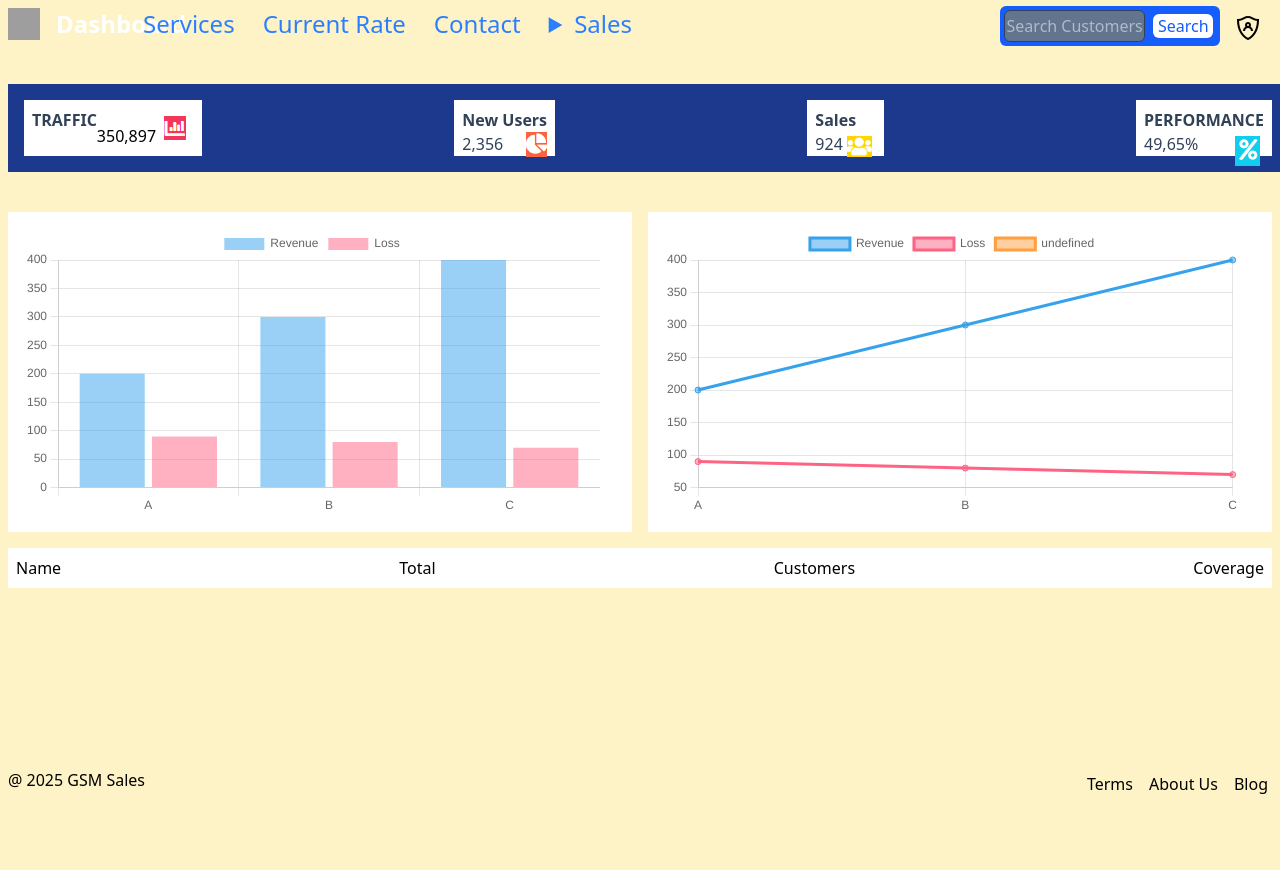
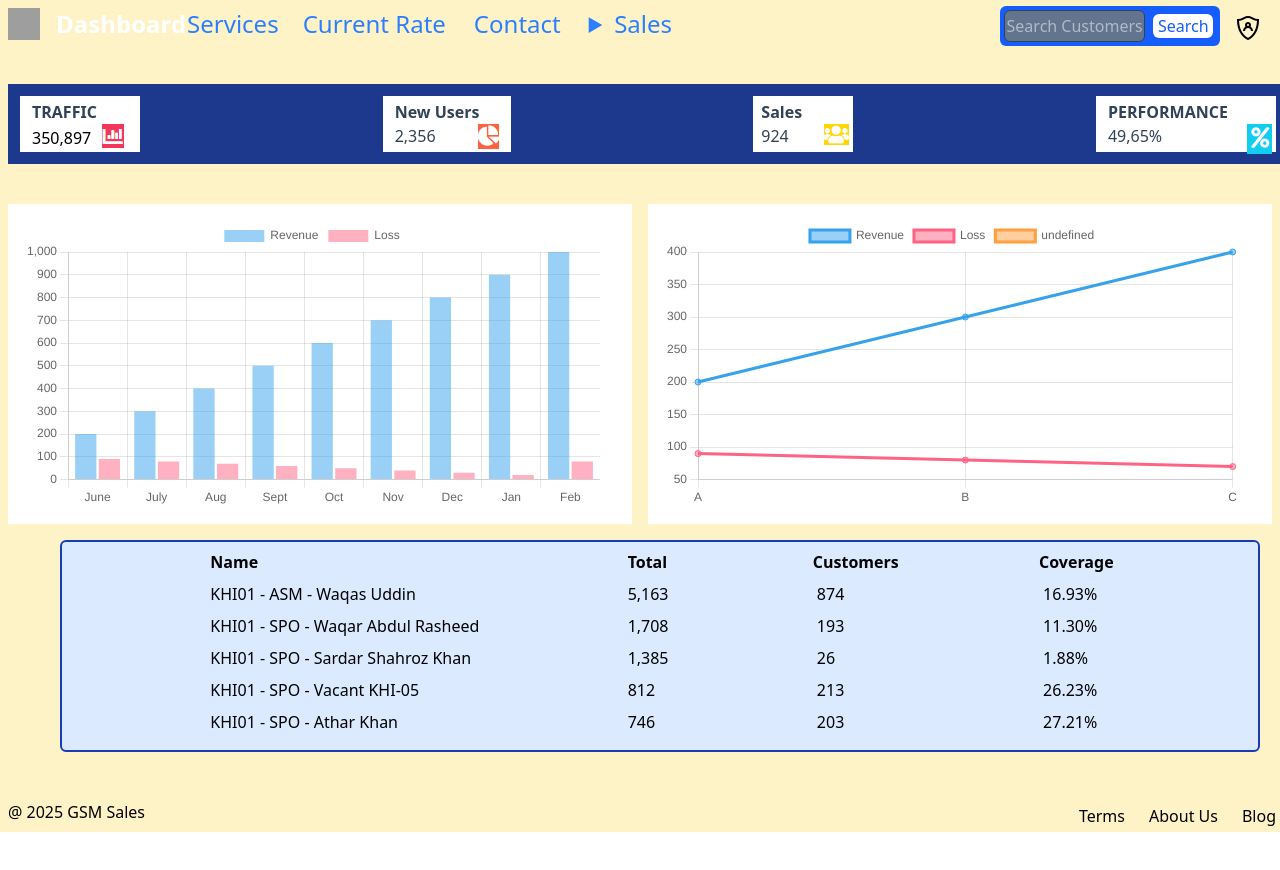
Before and after one commit to murnaj/gsm_sales_dashboard, a React (Vite) app in the folder sales-dashboard/: page /dashboard in a window 1280 px wide. Shown: the top 870 px of the page. After the commit the page ends 832 px from the top, so only its background shows below. Built offline with nearby package versions, Linux system fonts and the light colour scheme; no server answers; grey boxes are pictures that could not be loaded.

Commit message:
commit init

```diff
--- a/sales-dashboard/src/App.jsx
+++ b/sales-dashboard/src/App.jsx
@@ -46,7 +46,7 @@ function App() {
 
     </div> */}
 
-    <div className=' h-[150vh] md:w-full flex justify-center bg-cover overflow-auto bg-amber-100' >
+    <div className=' h-full md:w-full flex justify-center bg-cover overflow-auto bg-amber-100' >
 
 
 
--- a/sales-dashboard/src/Dashboard.jsx
+++ b/sales-dashboard/src/Dashboard.jsx
@@ -59,36 +59,36 @@ const Dashboard = () => {
       {isSidebarOpen && (
         <div className="absolute top-0 left-0 w-48 h-screen bg-blue-900 text-white shadow-lg z-50">
           <button onClick={toggleSidebar}>
-            <img className='m-2  p-2' src='https://flowbite.com/docs/images/logo.svg' alt='Dashboard Logo'/>
-
+            <img className='mx-5 py-4 h-20' src='https://flowbite.com/docs/images/logo.svg' alt='Dashboard Logo'/>
+            <span className="mx-4" >GSM-SALES</span>
 
             </button>
 
-          <ul className="p-4 space-y-4">
+          <ul className="p-3 space-y-8">
           <li>
-              <a href="#" className="block hover:text-blue-400"> Dashboard</a>
+              <a href="#" className="block hover:text-blue-400 font-serif border-2  "> Dashboard</a>
             </li>
             <li>
-              <a href="#" className="block hover:text-blue-400">Customers</a>
+              <a href="#" className="block hover:text-blue-400 font-serif border-2">Customers</a>
             </li>
             <li>
-              <a href="#" className="block hover:text-blue-400">Sales</a>
+              <a href="#" className="block hover:text-blue-400 font-serif border-2">Sales</a>
             </li>
             <li>
-              <a href="#" className="block hover:text-blue-400">Reports</a>
+              <a href="#" className="block hover:text-blue-400 font-serif border-2">Reports</a>
             </li>
             <li>
-              <a href="#" className="block hover:text-blue-400">Targets</a>
+              <a href="#" className="block hover:text-blue-400 font-serif border-2">Targets</a>
             </li>
           </ul>
         </div>
       )}
     </div>
-       <div className='text-white font-bold text-2xl m-2'> Dashboard
+       <div className='text-white font-bold text-2xl m-2  '>Dashboard
        </div>
        </div>
-       <ul className='flex absolute top-0 right-160 m-2'>
-  <li className='text-2xl mr-7'>
+       <ul className='flex absolute top-0 right-150 m-2'>
+  <li className='text-2xl mr-6'>
     <a className="text-blue-500 hover:text-blue-800" href="#">Services</a>
   </li>
   <li className="text-2xl mr-7">
@@ -152,33 +152,33 @@ const Dashboard = () => {
         </nav>
         <br />
 
-        <div className='flex w-full h-22 justify-between m-2 mt-15 p-2 bg-blue-900 '>
-       <div className='bg-white m-2 p-2 flex '>
-        <span className=' text-slate-700 font-bold '>TRAFFIC</span>
-        <br />
-        <span className='float-left mt-4'>350,897</span>
-        <img className='float-right m-1 p-1' src='/src/assets/icon-img1.png'></img>
+        <div className= "flex justify-between w-full h-20 m-2 mt-15 p-2 bg-blue-900 ">
+       <div className='bg-white m-1 p-1 w-30'>
+        <span className=' text-slate-700 font-bold ml-2 '>TRAFFIC</span>
+
+        <span className='float-left mt-0.5 m-2'>350,897</span>
+        <img className=' float-right mr-3' src='/src/assets/icon-img1.png'></img>
 
        </div>
-       <div className='bg-white m-2 p-2 text-slate-700 '>
-        <span className=' text-slate-700 font-bold'>New Users</span>
+       <div className='bg-white m-1 p-1 text-slate-700 w-32'>
+        <span className=' text-slate-700 font-bold m-2 mb-2 '>New Users</span>
         <br />
-        <span className='float-left'>2,356</span>
-        <img className='float-right mb-4' src='/src/assets/icon-img2.png'></img>
+        <span className=' ml-2 mb-2'>2,356</span>
+        <img className=' mx-2 float-right' src='/src/assets/icon-img2.png'></img>
 
        </div>
-       <div className='bg-white m-2 p-2 text-slate-700'>
-       <span className=' text-slate-700 font-bold'>Sales</span>
+       <div className='bg-white m-1 p-1 text-slate-700 w-25'>
+       <span className=' text-slate-700 font-bold m-1'>Sales</span>
        <br />
-       <span className='float-left'>924</span>
-       <img className='float-right m-0.5 p-0.5' src='/src/assets/icon-img3.png'></img>
+       <span className='float-left mx-1'>924</span>
+       <img className='float-right ml-4 ' src='/src/assets/icon-img3.png'></img>
 
        </div>
-       <div className='bg-white m-2 p-2 text-slate-700'>
-       <span className=' text-slate-700 font-bold'>PERFORMANCE</span>
+       <div className='bg-white m-1 p-1 text-slate-700 w-45'>
+       <span className=' text-slate-700 font-bold mx-2'>PERFORMANCE</span>
         <br />
-        <span className='float-left'>49,65%</span>
-        <img className='float-right m-0.5 p-0.5' src='/src/assets/icon-img4.png'></img>
+        <span className='float-left mx-2'>49,65%</span>
+        <img className='float-right ml-2 ' src='/src/assets/icon-img4.png'></img>
 
        </div>
 
@@ -194,18 +194,19 @@ const Dashboard = () => {
 
            data={{
 
-            labels: ['A','B','C'],
+            labels: ['June','July','Aug','Sept','Oct','Nov','Dec','Jan','Feb'],
             datasets:[{
 
               label: 'Revenue',
-              data: [200,300,400],
+              data: [200,300,400,500,600,700,800,900,1000],
             },
 
             {
 
               label: 'Loss',
-              data: [90,80,70],
+              data: [90,80,70,60,50,40,30,20,80],
             }
+
 
           ]
            }}
@@ -244,32 +245,113 @@ const Dashboard = () => {
 
         </div>
 
-        </div>
 
-        <div className= 'flex justify-between mr-2 ml-2 m-2 p-2 bg-white '>
 
-         <span>Name</span>
-         <span>Total </span>
-         <span>Customers</span>
-         <span>Coverage</span>
 
 
 
         </div>
 
-        <footer className='flex absolute inset-x-0 bottom-0 h-16 m-2 '>
+        <div className= 'flex justify-evenly mx-15 m-2 p-2 w-300 bg-blue-100  rounded-md border-2 border-blue-800 '>
+
+         <div>
+          <span className="mx-2 font-bold">Name</span>
+         <ul className="p-2 space-y-2">
+          <li>
+              <a href="#" className="block hover:text-blue-400">KHI01 - ASM - Waqas Uddin</a>
+            </li>
+            <li>
+              <a href="#" className="block hover:text-blue-400">KHI01 - SPO - Waqar Abdul Rasheed</a>
+            </li>
+            <li>
+              <a href="#" className="block hover:text-blue-400">KHI01 - SPO - Sardar Shahroz Khan</a>
+            </li>
+            <li>
+              <a href="#" className="block hover:text-blue-400">KHI01 - SPO - Vacant KHI-05</a>
+            </li>
+            <li>
+              <a href="#" className="block hover:text-blue-400">KHI01 - SPO - Athar Khan</a>
+            </li>
+          </ul>
+          </div>
+         <div>
+          <span className="mx-2 font-bold">Total</span>
+         <ul className="p-2 space-y-2">
+          <li>
+              <a  className="block ">5,163</a>
+            </li>
+            <li>
+              <a  className="block ">1,708</a>
+            </li>
+            <li>
+              <a  className="block ">1,385</a>
+            </li>
+            <li>
+              <a  className="block ">812</a>
+            </li>
+            <li>
+              <a  className="block ">746</a>
+            </li>
+          </ul>
+         </div>
+         <div>
+          <span className="mx-1 font-bold">Customers</span>
+         <ul className="p-2 space-y-2">
+          <li>
+              <a  className="block ">874</a>
+            </li>
+            <li>
+              <a  className="block ">193</a>
+            </li>
+            <li>
+              <a  className="block ">26</a>
+            </li>
+            <li>
+              <a  className="block ">213</a>
+            </li>
+            <li>
+              <a  className="block ">203</a>
+            </li>
+          </ul>
+         </div>
+          <div>
+          <span className="mx-1 font-bold">Coverage
+          </span>
+         <ul className="p-2 space-y-2">
+          <li>
+              <a  className="block ">16.93%</a>
+            </li>
+            <li>
+              <a  className="block ">11.30%</a>
+            </li>
+            <li>
+              <a  className="block ">1.88%</a>
+            </li>
+            <li>
+              <a  className="block ">26.23%</a>
+            </li>
+            <li>
+              <a  className="block ">27.21%</a>
+            </li>
+          </ul>
+         </div>
+
+
+        </div>
+
+        <footer className='flex  h-16 m-2 '>
          <div className='flex justify-between mt-10'>
           @
           2025
           GSM Sales
 
 
-         <div className='m-1 absolute right-0 space-x-4 '>
-            <a className='hover:text-blue-500' href='#'>Terms</a>
+         <div className='m-1 absolute right-0 space-x-6 '>
+            <a className='hover:text-blue-500 focus:outline-none focus:ring' href='#'>Terms</a>
 
-            <a className='hover:text-blue-500' href='#' >About Us</a>
+            <a className='hover:text-blue-500 focus:outline-none focus:ring' href='#' >About Us</a>
 
-            <a className='hover:text-blue-500' href='#'>Blog</a>
+            <a className='hover:text-blue-500 focus:outline-none focus:ring' href='#'>Blog</a>
 
             </div>
             </div>
--- a/sales-dashboard/src/index.css
+++ b/sales-dashboard/src/index.css
@@ -1,4 +1,5 @@
 @import "tailwindcss";
+
 
 /* :root {
   font-family: Inter, system-ui, Avenir, Helvetica, Arial, sans-serif;
```
